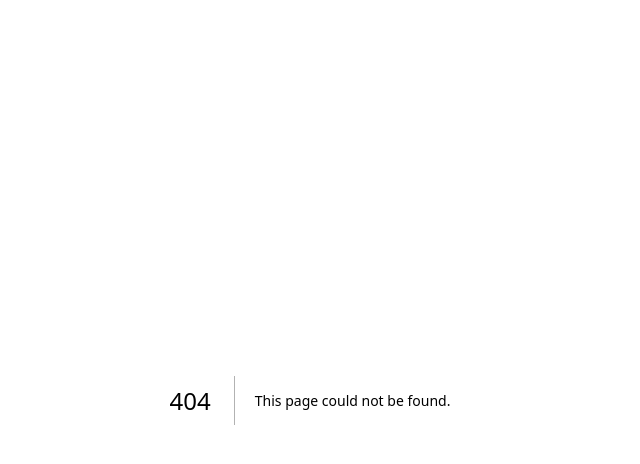
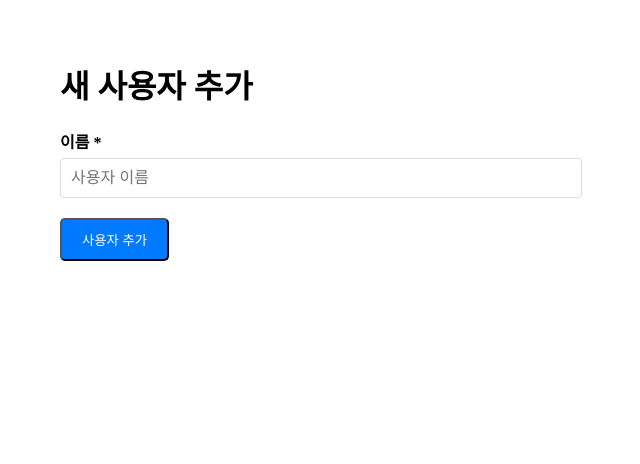
Before and after one commit to ehdrjs4502/nextjs15, a Next.js app: page /mock/add in a window 1280 px wide. Before the commit this address had no page. Shown: the top 464 px of the page, without its empty margins (330-970 px from the left). Built offline with nearby package versions, Linux system fonts and the light colour scheme.

Commit message:
feat: detail

```diff
--- a/src/app/(pages)/mock/_components/button/index.tsx
+++ b/src/app/(pages)/mock/_components/button/index.tsx
@@ -3,9 +3,10 @@ import S from './button.module.css';
 
 interface Props {
   children: React.ReactNode;
-  onClick: () => void;
+  onClick?: () => void;
   type?: 'button' | 'submit' | 'reset';
   color?: 'primary' | 'secondary' | 'danger';
+  disabled?: boolean;
 }
 
 export default function Button({
@@ -13,9 +14,15 @@ export default function Button({
   onClick,
   type = 'button',
   color = 'primary',
+  disabled = false,
 }: Props) {
   return (
-    <button className={`${S.button} ${S[color]}`} onClick={onClick} type={type}>
+    <button
+      className={`${S.button} ${S[color]}`}
+      onClick={onClick}
+      type={type}
+      disabled={disabled}
+    >
       {children}
     </button>
   );
--- /dev/null
+++ b/src/app/(pages)/mock/add/page.tsx
@@ -0,0 +1,124 @@
+'use client';
+import { postMockDataAxios } from '@/app/_api/mock';
+import { useMutation, useQueryClient } from '@tanstack/react-query';
+import { useRouter } from 'next/navigation';
+import { useState } from 'react';
+import Button from '../_components/button';
+
+export default function AddPage() {
+  const [name, setName] = useState('');
+  const [errors, setErrors] = useState<Record<string, string>>({});
+  const queryClient = useQueryClient();
+  const router = useRouter();
+
+  const addUserMutation = useMutation({
+    mutationFn: postMockDataAxios,
+    onSuccess: () => {
+      queryClient.invalidateQueries({ queryKey: ['mock', 'users'] });
+    },
+  });
+
+  const validateForm = () => {
+    const newErrors: Record<string, string> = {};
+
+    if (!name.trim()) {
+      newErrors.name = '이름은 필수입니다';
+    }
+
+    setErrors(newErrors);
+    return Object.keys(newErrors).length === 0;
+  };
+
+  const handleSubmit = async (e: React.FormEvent) => {
+    e.preventDefault();
+
+    if (!validateForm()) return;
+
+    addUserMutation.mutate(
+      { name },
+      {
+        onSuccess: (newUser) => {
+          console.log('새 사용자 추가됨:', newUser);
+          router.push('/mock');
+        },
+        onError: (error) => {
+          console.log('추가 실패:', error);
+          setErrors({
+            submit: '사용자 추가에 실패했습니다. 다시 시도해주세요.',
+          });
+        },
+      },
+    );
+  };
+
+  return (
+    <div style={{ maxWidth: '500px', margin: '20px auto', padding: '20px' }}>
+      <h1>새 사용자 추가</h1>
+
+      <form onSubmit={handleSubmit}>
+        <div style={{ marginBottom: '20px' }}>
+          <label
+            htmlFor="name"
+            style={{
+              display: 'block',
+              marginBottom: '5px',
+              fontWeight: 'bold',
+            }}
+          >
+            이름 *
+          </label>
+          <input
+            type="text"
+            id="name"
+            value={name}
+            onChange={(e) => setName(e.target.value)}
+            placeholder="사용자 이름"
+            disabled={addUserMutation.isPending}
+            style={{
+              width: '100%',
+              padding: '10px',
+              border: `1px solid ${errors.name ? '#dc3545' : '#ddd'}`,
+              borderRadius: '4px',
+              fontSize: '16px',
+            }}
+          />
+          {errors.name && (
+            <span style={{ color: '#dc3545', fontSize: '14px' }}>
+              {errors.name}
+            </span>
+          )}
+        </div>
+
+        <Button
+          type="submit"
+          disabled={addUserMutation.isPending}
+          color={addUserMutation.isPending ? 'secondary' : 'primary'}
+        >
+          {addUserMutation.isPending ? (
+            <>
+              <span>추가 중...</span>
+              <span style={{ marginLeft: '10px' }}>⏳</span>
+            </>
+          ) : (
+            '사용자 추가'
+          )}
+        </Button>
+
+        {errors.submit && (
+          <div
+            style={{
+              marginTop: '15px',
+              padding: '10px',
+              backgroundColor: '#f8d7da',
+              color: '#721c24',
+              borderRadius: '4px',
+              textAlign: 'center',
+            }}
+          >
+            {errors.submit}
+          </div>
+        )}
+      </form>
+    </div>
+  );
+}
--- a/src/app/_api/mock.ts
+++ b/src/app/_api/mock.ts
@@ -1,9 +1,6 @@
+'use server';
 import axios from 'axios';
-import {
-  queryOptions,
-  useMutation,
-  useQueryClient,
-} from '@tanstack/react-query';
+import { revalidatePath } from 'next/cache';
 
 export interface User {
   id: string;
@@ -19,39 +16,28 @@ export const getMockDataAxios = async () => {
   return response.data;
 };
 
-export const deleteMockDataAxios = async (id: string) => {
-  const response = await axios.delete(
+export const getMockDataAxiosById = async (id: string) => {
+  const response = await axios.get<User>(
     `https://68432a98e1347494c31f4d83.mockapi.io/api/v1/users/${id}`,
   );
   return response.data;
 };
 
-export const getMockData = () =>
-  queryOptions<User[]>({
-    queryKey: ['mock', 'users'],
-    queryFn: async () => {
-      const response = await getMockDataAxios();
-      return response;
+export const deleteMockDataAxios = async (id: string) => {
+  const response = await axios.delete(
+    `https://68432a98e1347494c31f4d83.mockapi.io/api/v1/users/${id}`,
+  );
+  revalidatePath('/mock');
+  return response.data;
+};
+
+export const postMockDataAxios = async (userData: { name: string }) => {
+  await axios.post<User>(
+    'https://68432a98e1347494c31f4d83.mockapi.io/api/v1/users',
+    {
+      name: userData.name,
     },
-  });
+  );
 
-export const useDeleteMockData = () => {
-  const queryClient = useQueryClient();
-  return useMutation({
-    mutationFn: async (id: string) => {
-      const response = await deleteMockDataAxios(id);
-      return response;
-    },
-
-    onSuccess: (_, id) => {
-      queryClient.invalidateQueries({ queryKey: ['mock', 'users'] });
-      queryClient.setQueryData(['mock', 'users'], (old: User[]) =>
-        old.filter((u) => u.id !== id),
-      );
-    },
-
-    onError: (error) => {
-      console.error(error);
-    },
-  });
+  revalidatePath('/mock');
 };
```
Also changed, not shown: src/app/(pages)/mock/[id]/_components/delete-button.tsx (added, +40 -0 lines), src/app/(pages)/mock/[id]/_components/detail/index.tsx (added, +43 -0 lines), src/app/(pages)/mock/[id]/page.tsx (added, +30 -0 lines), src/app/(pages)/mock/_components/list/index.tsx (+14 -18 lines), src/app/(pages)/mock/page.tsx (+5 -4 lines), src/app/_hooks/useGetData.tsx (added, +14 -0 lines), src/app/_hooks/useMutationData.tsx (added, +21 -0 lines).
